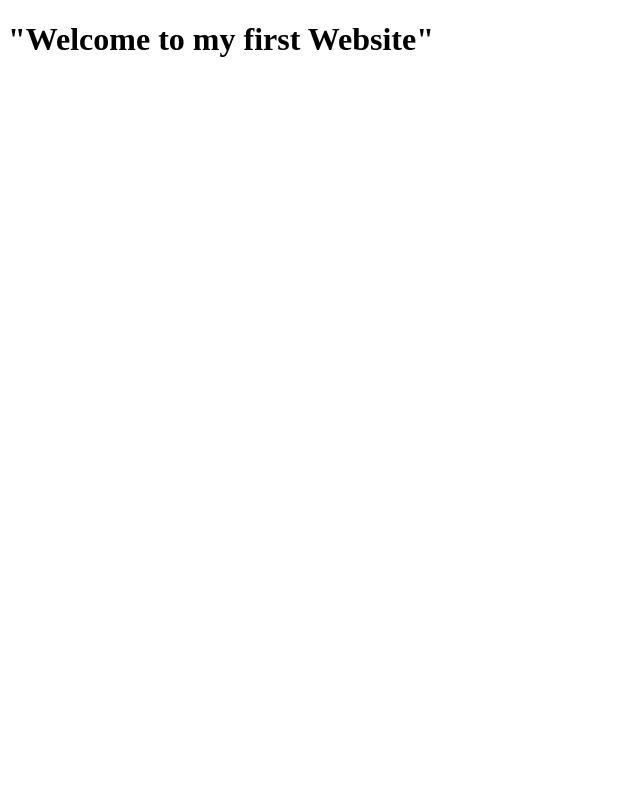
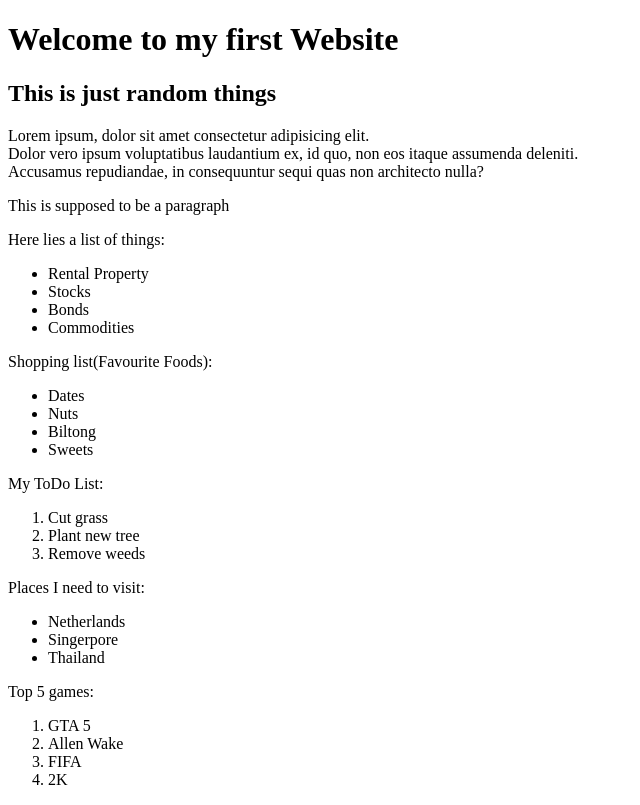
Before and after one commit to NMSebake/Full_Stack_Web_Developer, a plain HTML site: page html_boilerplate/index.html in a window 1280 px wide. Shown: the whole page, without its empty margins (0-640 px from the left). Drawn offline with Linux system fonts and the light colour scheme.

Commit message:
new changes

```diff
--- a/html_boilerplate/index.html
+++ b/html_boilerplate/index.html
@@ -5,6 +5,45 @@
         <title>My First Website</title>
     </head>
     <body>
-        <h1>"Welcome to my first Website"</h1>
+        <h1>Welcome to my first Website</h1>
+        <h2>This is just random things</h2>
+        <!-- <p>This line will be a comment</p> -->
+         <p1>Lorem ipsum, dolor sit amet consectetur adipisicing elit.<br>
+            Dolor vero ipsum voluptatibus laudantium ex, id quo, non eos itaque assumenda deleniti. <br>
+            Accusamus repudiandae, in consequuntur sequi quas non architecto nulla?</p1>
+        <p>This is supposed to be a paragraph</p>
+        <p>Here lies a list of things:</p>
+        <ul>
+            <li>Rental Property</li>
+            <li>Stocks</li>
+            <li>Bonds</li>
+            <li>Commodities</li>
+        </ul>
+        <p>Shopping list(Favourite Foods):</p>
+        <ul>
+            <li>Dates</li>
+            <li>Nuts</li>
+            <li>Biltong</li>
+            <li>Sweets</li>
+        </ul>
+        <p>My ToDo List:</p>
+        <ol>
+            <li>Cut grass</li>
+            <li>Plant new tree</li>
+            <li>Remove weeds</li>
+        </ol>
+        <p>Places I need to visit:</p>
+        <ul>
+            <li>Netherlands</li>
+            <li>Singerpore</li>
+            <li>Thailand</li>
+        </ul>
+        <p>Top 5 games:</p>
+        <ol>
+            <li>GTA 5</li>
+            <li>Allen Wake</li>
+            <li>FIFA</li>
+            <li>2K</li>
+        </ol>
     </body>
 </html>
```
Also changed, not shown: odin_links_and_images/index.html (added, +12 -0 lines), odin_links_and_images/pages/about.html (added, +14 -0 lines).
